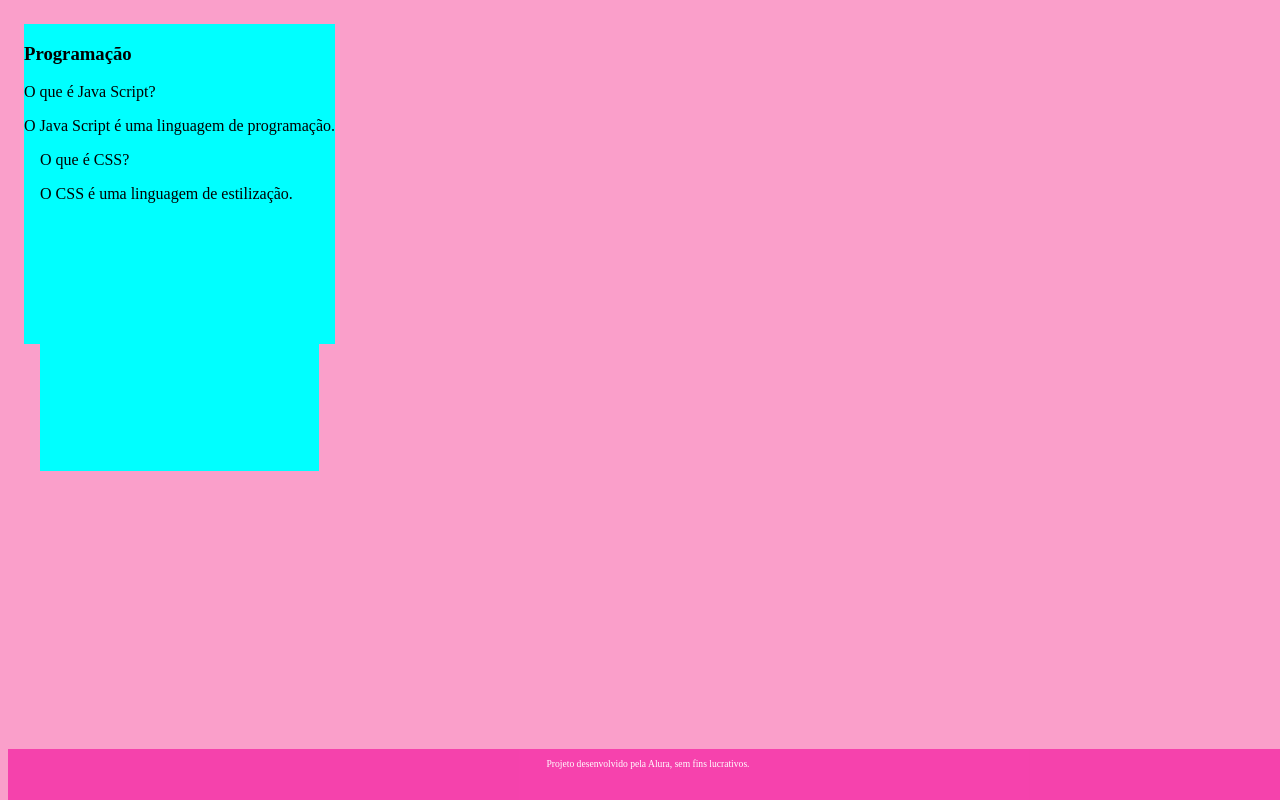
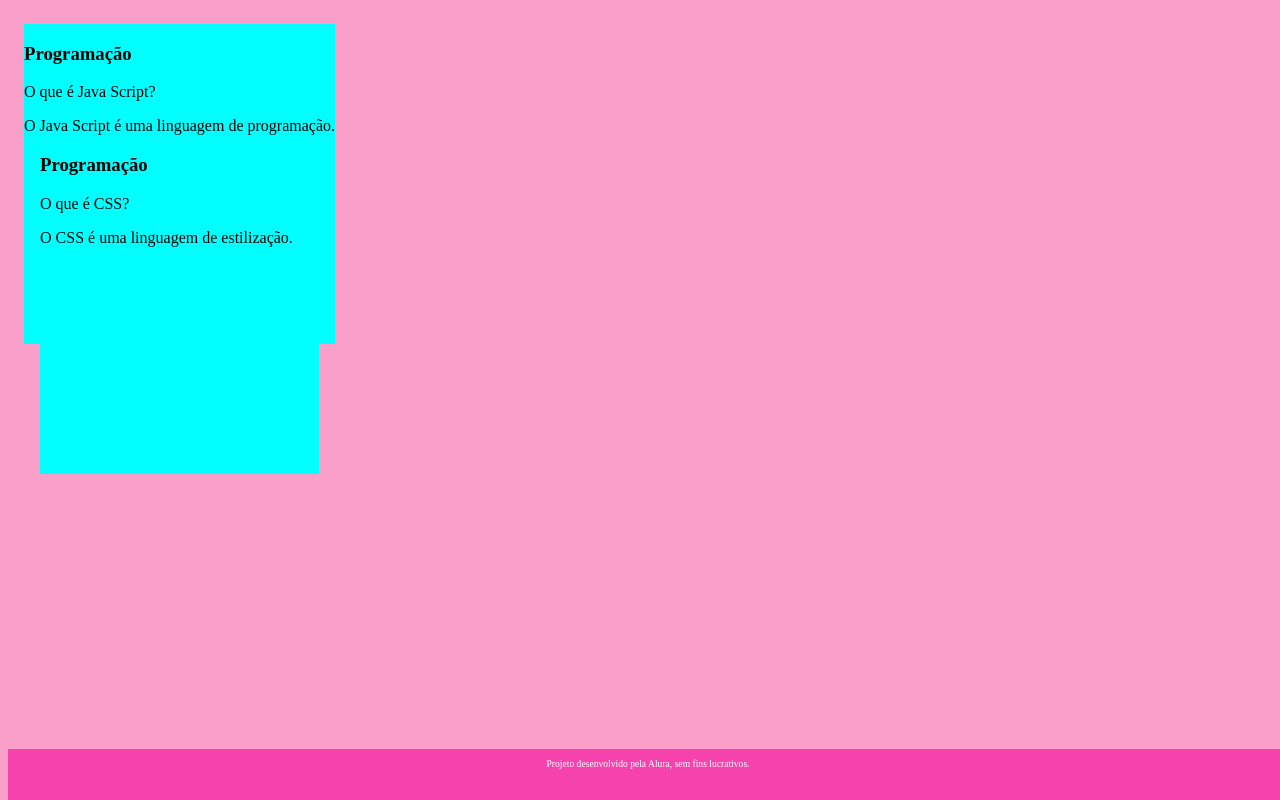
Before and after one commit to Naliva11/pagina-web, a plain HTML site: page index.html in a window 1280 px wide. Drawn offline with Linux system fonts and the light colour scheme.

Commit message:
jsjsdjdcjcdj

```diff
--- a/index.html
+++ b/index.html
@@ -20,6 +20,7 @@
 </div>
 
 <article class="cartao">
+<h3> Programação </h3>
         <div class="cartao__conteudo__pergunta">
     <p>O que é CSS?</p>
 </div>
```
